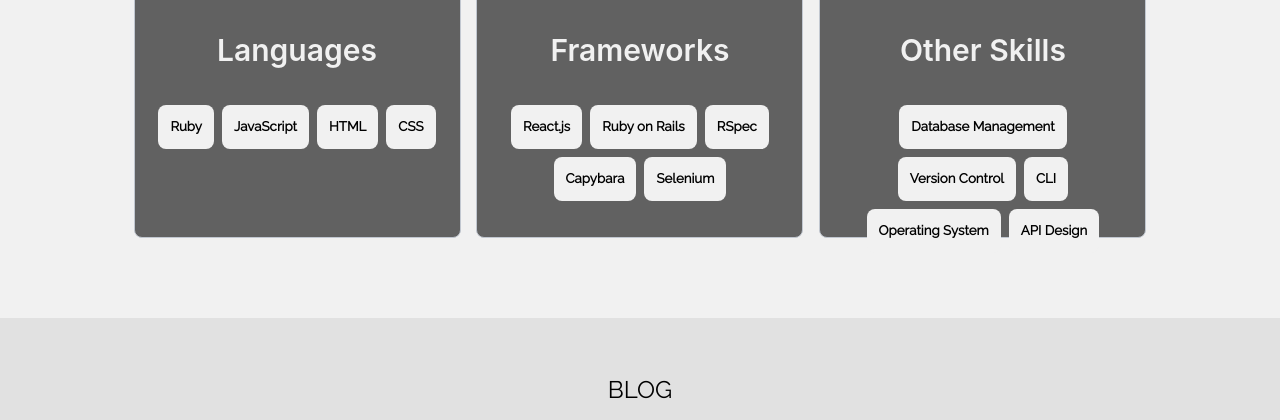
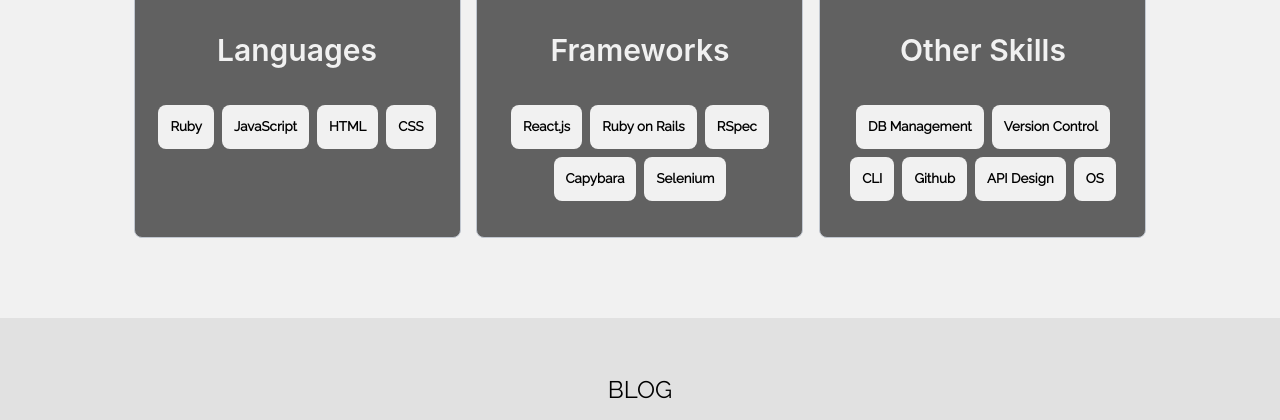
Before and after one commit to BHObserver/new-portfolio, a website: page index.html in a window 1280 px wide. Shown: the part 4184-4604 px from the top of the page. Drawn offline with nearby package versions, Linux system fonts and the light colour scheme.

Commit message:
Update index.html

```diff
--- a/index.html
+++ b/index.html
@@ -12,7 +12,6 @@
     <link rel="stylesheet" href="styles/mobile-styles.css">
     <link rel="stylesheet" href="styles/desktop-styles.css">
     <link rel="stylesheet" type="text/css" href="main.css">
-
 </head>
 
 <body>
@@ -416,11 +415,12 @@
                 <i class="fa fa-cog w3-margin-bottom w3-jumbo"></i>
                 <h3 class="skill-title">Other Skills</h3>
                 <ul>
-                  <li class="skill-tag">Database Management</li>
+                  <li class="skill-tag">DB Management</li>
                   <li class="skill-tag">Version Control</li>
                   <li class="skill-tag">CLI</li>
-                  <li class="skill-tag">Operating System</li>
+                  <li class="skill-tag">Github</li>
                   <li class="skill-tag">API Design</li>
+                  <li class="skill-tag">OS</li>
                 </ul>
               </div>
             </div>
```
